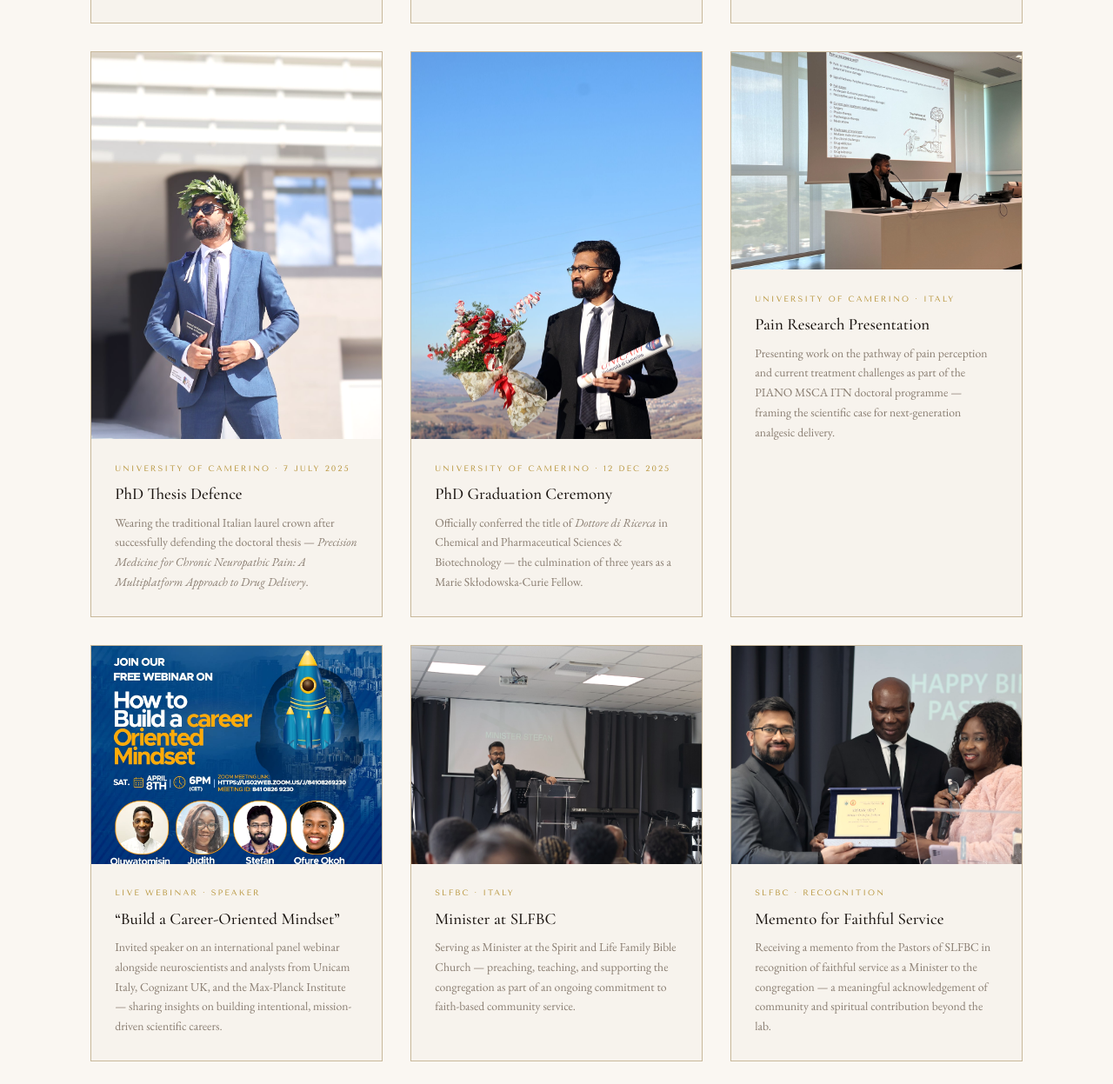
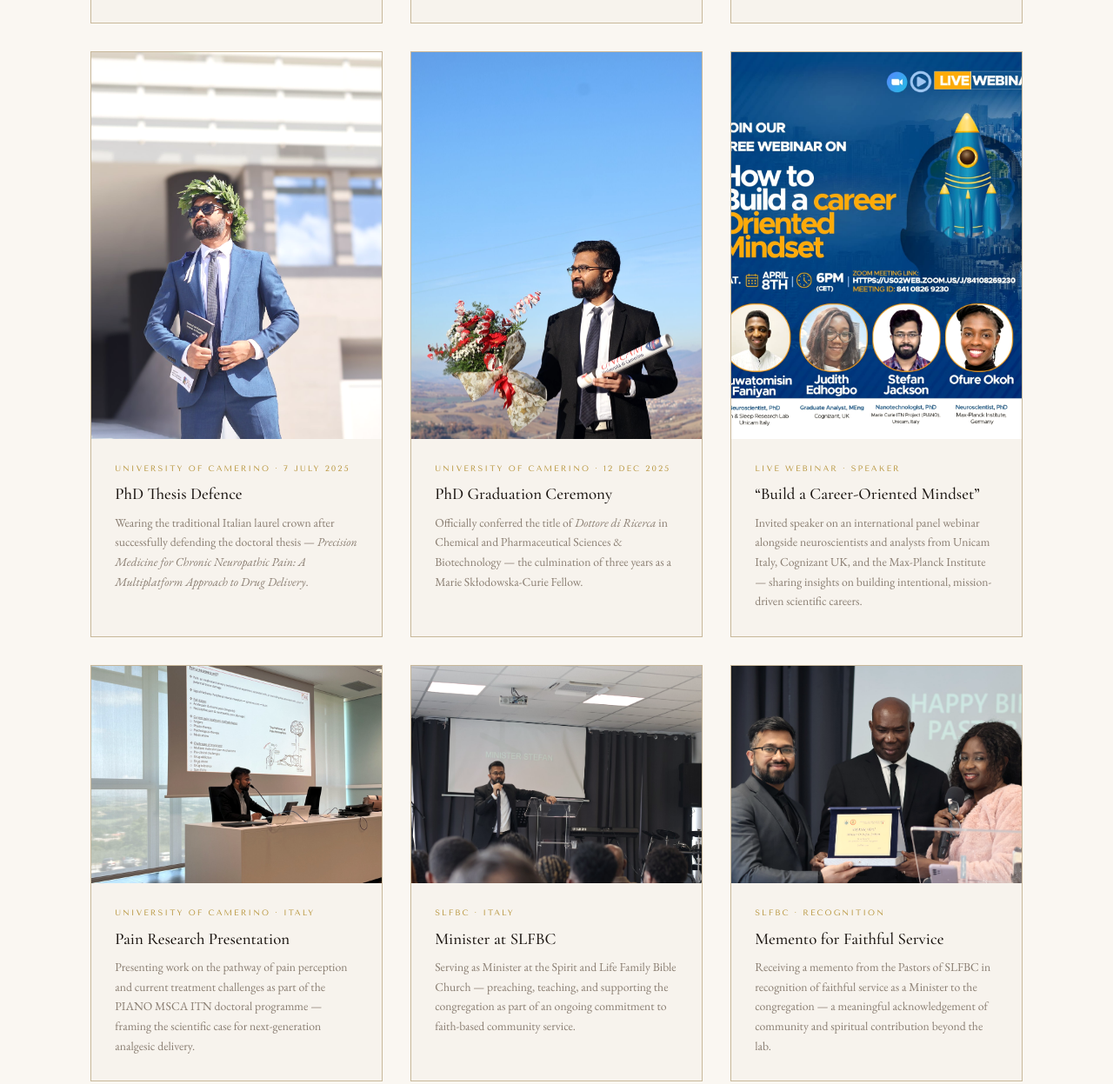
Before and after one commit to drstefanjackson/drstefanjackson.github.io, a plain HTML site: page index.html in a window 1280 px wide. Shown: the part 10265-11512 px from the top of the page at 87% size. Drawn offline with nearby package versions, Linux system fonts and the light colour scheme.

Commit message:
Add files via upload

```diff
--- a/index.html
+++ b/index.html
@@ -676,21 +676,21 @@ footer span{color:var(--gold)}
         </div>
       </div>
 
+      <div class="speaking-card tall">
+        <div class="speaking-img-wrap"><img src="images/Conducted___Spoke_at_a_Webinar.jpeg" alt="Career Oriented Mindset webinar speaker"></div>
+        <div class="speaking-body">
+          <div class="speaking-eyebrow">Live Webinar &middot; Speaker</div>
+          <div class="speaking-title">&ldquo;Build a Career-Oriented Mindset&rdquo;</div>
+          <p class="speaking-desc">Invited speaker on an international panel webinar alongside neuroscientists and analysts from Unicam Italy, Cognizant UK, and the Max-Planck Institute &mdash; sharing insights on building intentional, mission-driven scientific careers.</p>
+        </div>
+      </div>
+
       <div class="speaking-card">
         <div class="speaking-img-wrap"><img src="images/University_of_Camerino_-_Presentation.JPG" alt="Presenting research at University of Camerino"></div>
         <div class="speaking-body">
           <div class="speaking-eyebrow">University of Camerino &middot; Italy</div>
           <div class="speaking-title">Pain Research Presentation</div>
           <p class="speaking-desc">Presenting work on the pathway of pain perception and current treatment challenges as part of the PIANO MSCA ITN doctoral programme &mdash; framing the scientific case for next-generation analgesic delivery.</p>
-        </div>
-      </div>
-
-      <div class="speaking-card">
-        <div class="speaking-img-wrap"><img src="images/Conducted___Spoke_at_a_Webinar.jpeg" alt="Career Oriented Mindset webinar speaker"></div>
-        <div class="speaking-body">
-          <div class="speaking-eyebrow">Live Webinar &middot; Speaker</div>
-          <div class="speaking-title">&ldquo;Build a Career-Oriented Mindset&rdquo;</div>
-          <p class="speaking-desc">Invited speaker on an international panel webinar alongside neuroscientists and analysts from Unicam Italy, Cognizant UK, and the Max-Planck Institute &mdash; sharing insights on building intentional, mission-driven scientific careers.</p>
         </div>
       </div>
 
```
